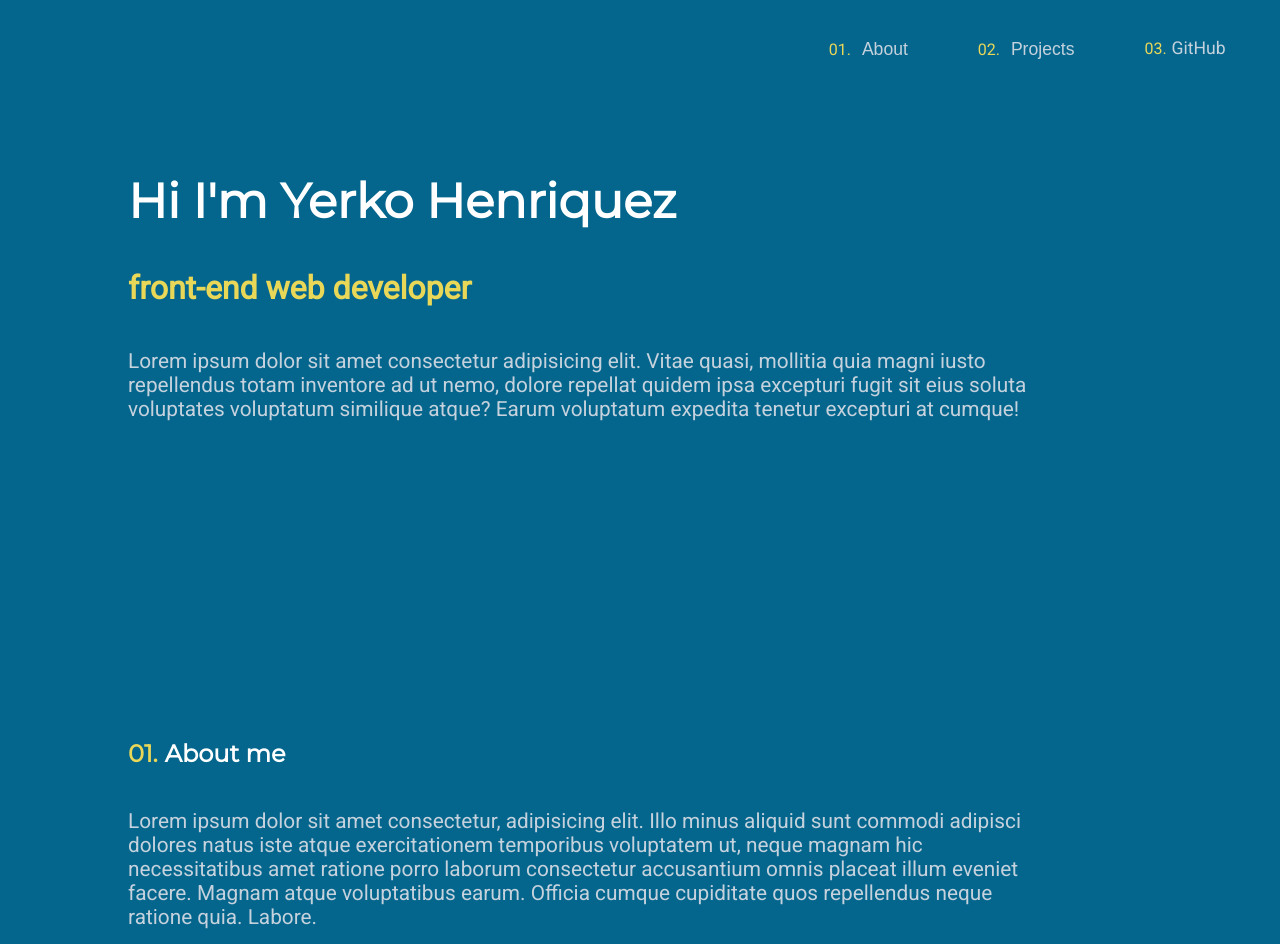
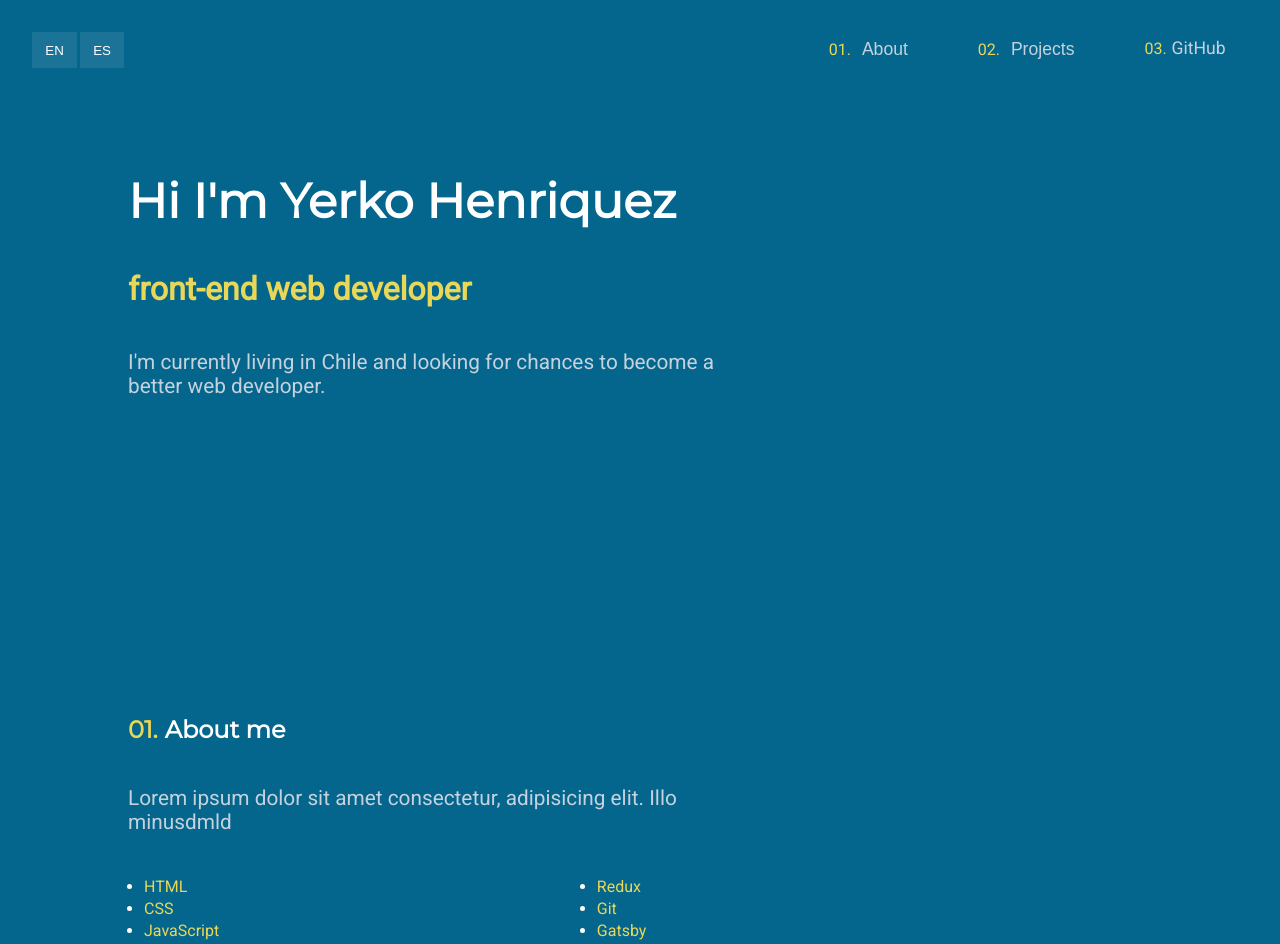
Before and after one commit to YerkoHR/portfolio, a React (Create React App) app: page / in a window 1280 px wide. Shown: the top 944 px of the page. Built offline with nearby package versions, Linux system fonts and the light colour scheme.

Commit message:
language change function

```diff
--- a/src/App.jsx
+++ b/src/App.jsx
@@ -56,6 +56,7 @@ const StyledP = styled.p`
   color: ${props => props.theme.font};
   font-size: 1.3em;
   margin: 2em 0;
+  width: 70%;
 `;
 const ToTopBtn = styled.button`
   display: none;
@@ -67,7 +68,7 @@ const ToTopBtn = styled.button`
   border: none;
   outline: none;
   background-color: #1b7397;
-  color: white;
+  color: #fff;
   cursor: pointer;
   padding: 15px;
   border-radius: 4px;
@@ -77,25 +78,33 @@ class App extends Component {
   constructor() {
     super();
     this.state = {
+      english: true,
       skills: ["HTML", "CSS", "JavaScript", "React", "Redux", "Git", "Gatsby"],
       projects: [
         {
           name: "Reddit Viewer",
           techs: ["HTML", "CSS"],
           live: "",
-          repo: ""
+          repo: "",
+          descriptionEN: "",
+          descriptionES: ""
         },
         {
           name: "DC Index",
           techs: ["HTML", "CSS"],
           live: "",
-          repo: ""
+          repo: "",
+          descriptionEN: "",
+          descriptionES: ""
         }
       ]
     };
     this.scrollTo = this.scrollTo.bind(this);
+    this.changeLang = this.changeLang.bind(this);
   }
-
+  changeLang(bool) {
+    this.setState({ english: bool });
+  }
   scrollTo(id) {
     document.getElementById(id).scrollIntoView({ behavior: "smooth" });
   }
@@ -113,10 +122,15 @@ class App extends Component {
       <ThemeProvider theme={theme}>
         <div>
           <GlobalStyle />
-          <Header scrollTo={this.scrollTo} />
+          <Header
+            scrollTo={this.scrollTo}
+            changeLang={this.changeLang}
+            language={this.state.english}
+          />
           <Introduction
             StyledH1={StyledH1}
             StyledH3={StyledH3}
+            language={this.state.english}
             StyledP={StyledP}
           />
           <main>
@@ -124,13 +138,15 @@ class App extends Component {
               StyledTitle={StyledTitle}
               StyledP={StyledP}
               skills={this.state.skills}
+              language={this.state.english}
             />
             <SectionTwo
               projects={this.state.projects}
+              language={this.state.english}
               StyledTitle={StyledTitle}
             />
           </main>
-          <Footer StyledP={StyledP} />
+          <Footer StyledP={StyledP} language={this.state.english} />
           <ToTopBtn id="myBtn" onClick={() => this.scrollTo("header")}>
             UP
           </ToTopBtn>
--- a/src/components/Header.jsx
+++ b/src/components/Header.jsx
@@ -3,7 +3,7 @@ import styled, { keyframes } from "styled-components";
 
 const StyledHeader = styled.header`
   display: flex;
-  justify-content: flex-end;
+  justify-content: space-between;
   padding: 2em 1em;
   counter-reset: item 0;
 `;
@@ -50,14 +50,41 @@ const HeaderLi = styled.li`
     margin-right: 0.3em;
   }
 `;
-export const Header = ({ scrollTo }) => (
+const LangBtns = styled.div`
+  align-self: center;
+  margin-left: 1em;
+  button {
+    background-color: #1b7397;
+    color: #fff;
+    cursor: pointer;
+    outline: 0;
+    padding: 0.8em 1em;
+    margin-right: 0.2em;
+    transition: 0.3s ease-in-out;
+    border: 0;
+    &:hover {
+      color: ${props => props.theme.contrast};
+      opacity: 0.85;
+    }
+  }
+`;
+
+export const Header = ({ scrollTo, changeLang, language }) => (
   <StyledHeader id="header">
+    <LangBtns>
+      <button onClick={() => changeLang(true)}>EN</button>
+      <button onClick={() => changeLang(false)}>ES</button>
+    </LangBtns>
     <HeaderUl>
       <HeaderLi delay={0.4}>
-        <button onClick={() => scrollTo("section1")}>About</button>
+        <button onClick={() => scrollTo("section1")}>
+          {language ? "About" : "Sobre mi"}
+        </button>
       </HeaderLi>
       <HeaderLi delay={0.6}>
-        <button onClick={() => scrollTo("section2")}>Projects</button>
+        <button onClick={() => scrollTo("section2")}>
+          {language ? "Projects" : "Projectos"}
+        </button>
       </HeaderLi>
       <HeaderLi delay={0.8}>
         <a
--- a/src/components/Introduction.jsx
+++ b/src/components/Introduction.jsx
@@ -1,17 +1,15 @@
 import React from "react";
 import Section from "./Section";
 
-export const Introduction = ({ StyledH1, StyledH3, StyledP }) => (
+export const Introduction = ({ StyledH1, StyledH3, StyledP, language }) => (
   <Section>
     <div>
       <StyledH1>Hi I'm Yerko Henriquez</StyledH1>
       <StyledH3>front-end web developer</StyledH3>
       <StyledP>
-        Lorem ipsum dolor sit amet consectetur adipisicing elit. Vitae quasi,
-        mollitia quia magni iusto repellendus totam inventore ad ut nemo, dolore
-        repellat quidem ipsa excepturi fugit sit eius soluta voluptates
-        voluptatum similique atque? Earum voluptatum expedita tenetur excepturi
-        at cumque!
+        {language
+          ? "I'm currently living in Chile and looking for chances to become a better web developer."
+          : ""}
       </StyledP>
     </div>
   </Section>
--- a/src/components/SectionOne.jsx
+++ b/src/components/SectionOne.jsx
@@ -17,17 +17,14 @@ const SkillContainer = styled.ul`
   max-height: 6em;
 `;
 
-export const SectionOne = ({ StyledTitle, StyledP, skills }) => (
+export const SectionOne = ({ StyledTitle, StyledP, skills, language }) => (
   <Section>
     <div id="section1">
-      <StyledTitle>About me</StyledTitle>
+      <StyledTitle>{language ? "About me" : "Sobre mi"}</StyledTitle>
       <StyledP>
-        Lorem ipsum dolor sit amet consectetur, adipisicing elit. Illo minus
-        aliquid sunt commodi adipisci dolores natus iste atque exercitationem
-        temporibus voluptatem ut, neque magnam hic necessitatibus amet ratione
-        porro laborum consectetur accusantium omnis placeat illum eveniet
-        facere. Magnam atque voluptatibus earum. Officia cumque cupiditate quos
-        repellendus neque ratione quia. Labore.
+        {language
+          ? "Lorem ipsum dolor sit amet consectetur, adipisicing elit. Illo minusdmld"
+          : ""}
       </StyledP>
       <SkillContainer>
         {skills.map((skill, index) => (
--- a/src/components/SectionTwo.jsx
+++ b/src/components/SectionTwo.jsx
@@ -9,13 +9,13 @@ const Projects = styled.div`
   grid-gap: 15px 15px;
 `;
 
-export const SectionTwo = ({ StyledTitle, projects }) => (
+export const SectionTwo = ({ StyledTitle, projects, language }) => (
   <Section>
     <div id="section2">
-      <StyledTitle>Projects</StyledTitle>
+      <StyledTitle>{language ? "Projects" : "Projectos"}</StyledTitle>
       <Projects>
         {projects.map((project, index) => (
-          <Project key={index} project={project} />
+          <Project key={index} project={project} language={language} />
         ))}
       </Projects>
     </div>
--- a/src/components/project.jsx
+++ b/src/components/project.jsx
@@ -51,22 +51,19 @@ const Section3 = styled.div`
     color: ${props => props.theme.contrast};
   }
 `;
-export default ({ project }) => (
+export default ({ project, language }) => (
   <Project>
     <div>
       <Section1>
         <div>{Folder}</div>
         <Subsection1>
-          <div>{Github}</div>
-          <div>{Link}</div>
+          <div title="Repository">{Github}</div>
+          <div title="Live demo">{Link}</div>
         </Subsection1>
       </Section1>
       <Section2>
         <h1>{project.name}</h1>
-        <p>
-          Lorem ipsum dolor sit amet consectetur adipisicing elit. Optio,
-          dignissimos?
-        </p>
+        <p>{language ? project.decriptionEN : project.descriptionES}</p>
       </Section2>
     </div>
     <Section3>
```
